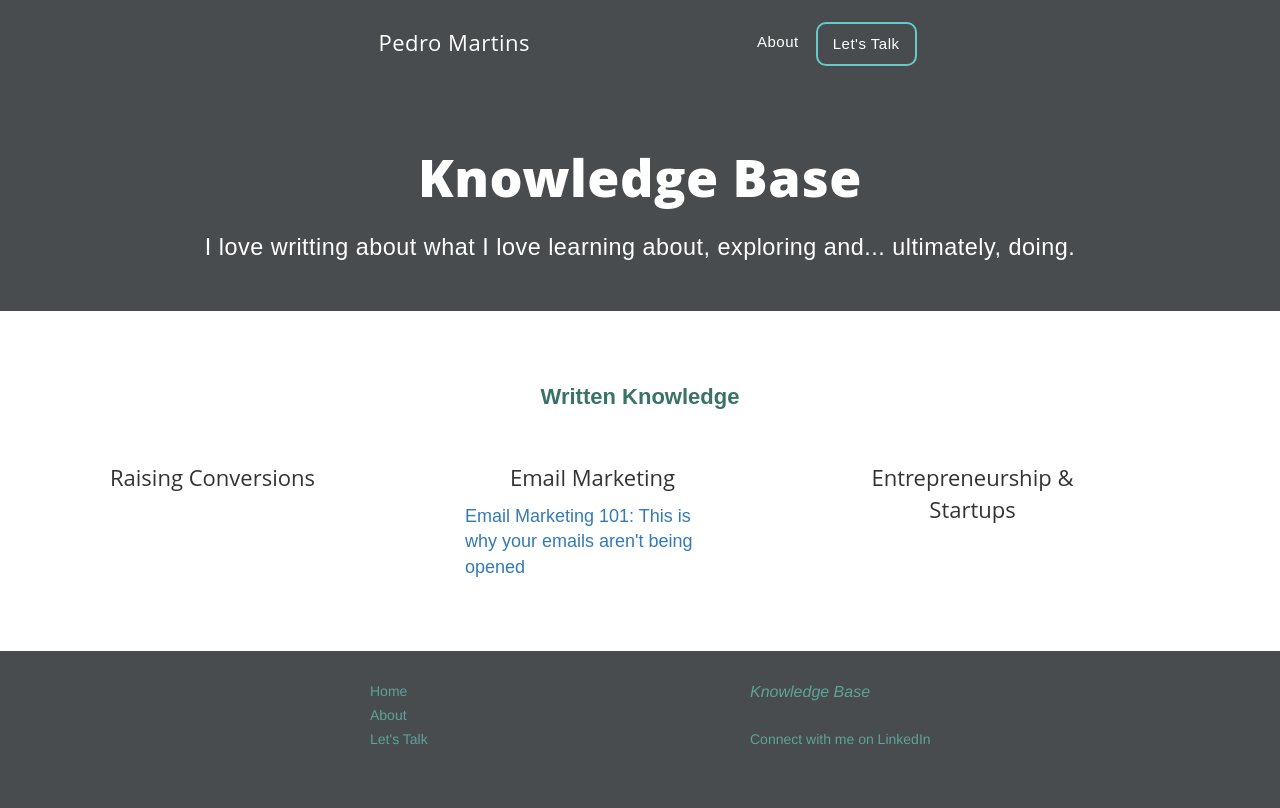
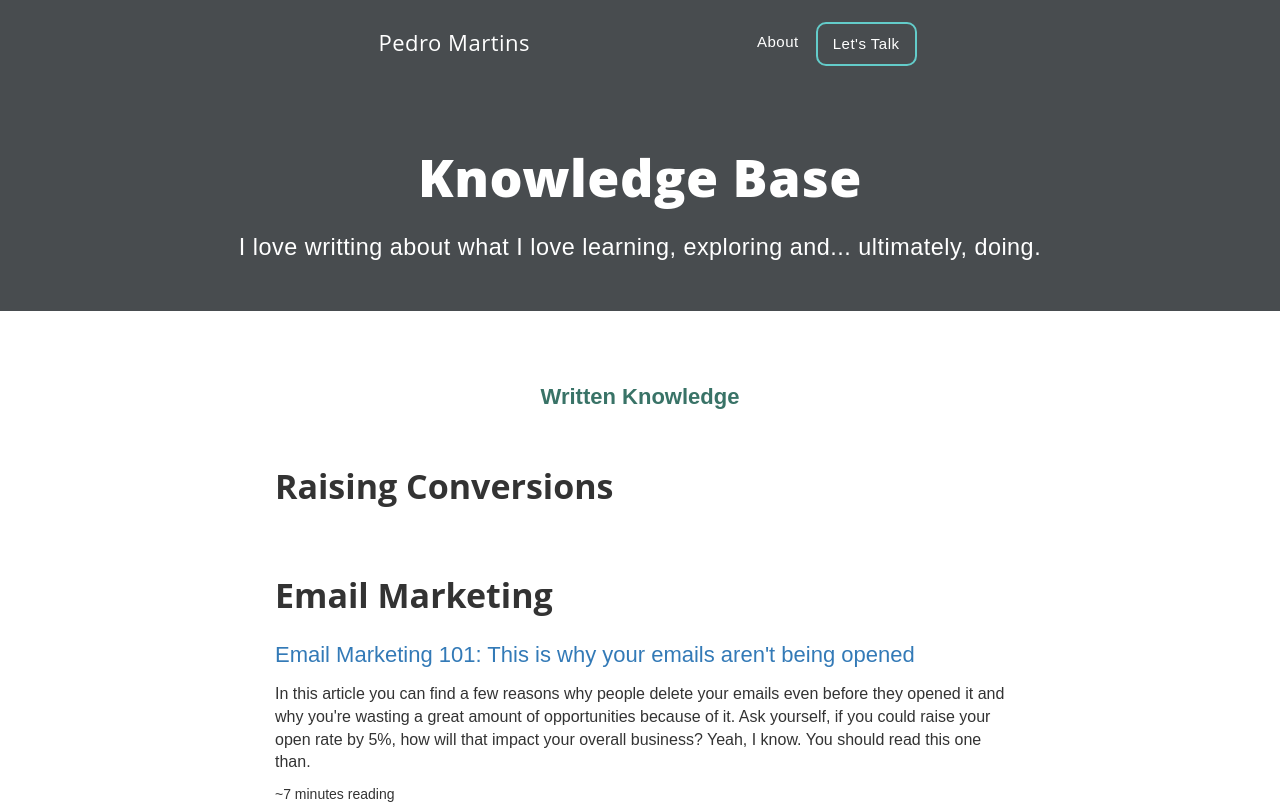
Before and after one commit to ppmartins/mysite, a plain HTML site: page blog.html in a window 1280 px wide. Shown: the top 808 px of the page. Drawn offline with nearby package versions, Linux system fonts and the light colour scheme; files that its build step writes are made by us from their sources.

Commit message:
Tweaked the blog page

```diff
--- a/blog.html
+++ b/blog.html
@@ -51,7 +51,7 @@
             </div>
             <div class="row subheadline">
               <div class="col-md-10 col-md-offset-1">
-                <h2>I love writting about what I love learning about, exploring and... ultimately, doing.</h2>
+                <h2>I love writting about what I love learning, exploring and... ultimately, doing.</h2>
               </div>
             </div>
           </div>
@@ -66,14 +66,15 @@
     <div id="container">
       <div class="row cathegories">
         <div id="blog" class="container clear-top">
-          <div class="col-sm-3">
+          <div class="col-sm-8 col-md-offset-2">
             <p class="column1">Raising Conversions</p>
-          </div>
-          <div class="col-sm-3 col-md-offset-1">
+
             <p class="column2">Email Marketing</p>
-            <p class"article1"><a href="email-marketing-101-why-your-emails-arent-being-opened.html">Email Marketing 101: This is why your emails aren't being opened</a></p>
-          </div>
-          <div class="col-sm-3 col-md-offset-1">
+
+            <p class="article"><a href="email-marketing-101-why-your-emails-arent-being-opened.html">Email Marketing 101: This is why your emails aren't being opened</a></p>
+            <p class="summary">In this article you can find a few reasons why people delete your emails even before they opened it and why you're wasting a great amount of opportunities because of it. Ask yourself, if you could raise your open rate by 5%, how will that impact your overall business? Yeah, I know. You should read this one than.</p>
+            <p class="time">~7 minutes reading</p>
+
             <p class="column3">Entrepreneurship & Startups</p>
           </div>
         </div>
--- a/styles/blog.css
+++ b/styles/blog.css
@@ -9,12 +9,30 @@
 
 .cathegories #blog .column1, .column2, .column3 {
   font-family: 'Open Sans', sans-serif;
-  font-size: 2.2rem;
+  font-size: 3.4rem;
   padding-top: 50px;
-  text-align: center;
+  font-weight: 700;
 }
 
 .cathegories #blog {
   font-family: 'Source Sans Pro', sans-serif;
   font-size: 1.8rem;
 }
+
+.cathegories #blog .article {
+  padding-top: 10px;
+  font-family: 'Source Sans Pro', sans-serif;
+  font-size: 2.2rem;
+}
+
+.cathegories #blog .summary {
+  padding-top: 2px;
+  font-family: 'Source Sans Pro', sans-serif;
+  font-size: 1.6rem;
+}
+
+.cathegories #blog .time {
+
+  font-family: 'Source Sans Pro', sans-serif;
+  font-size: 1.4rem;
+}
```
